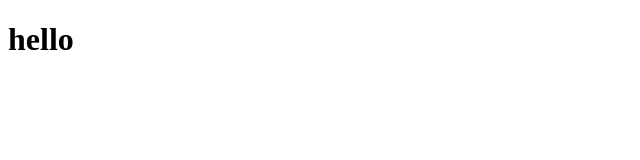
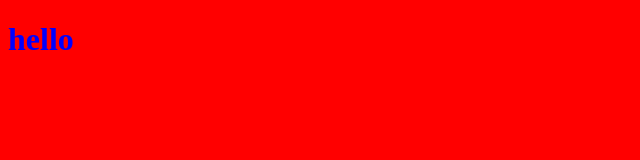
Before and after one commit to andreiradufrandes/Gitfolder, a plain HTML site: page index.html in a window 1280 px wide. Shown: the whole page, without its empty margins (0-640 px from the left). Drawn offline with Linux system fonts and the light colour scheme.

Commit message:
Linked the html page to the css, changed he background color and header color

```diff
--- a/index.html
+++ b/index.html
@@ -5,6 +5,7 @@
     <meta http-equiv="X-UA-Compatible" content="IE=edge">
     <meta name="viewport" content="width=device-width, initial-scale=1.0">
     <title>New document</title>
+    <link rel="stylesheet" href="styles.css">
 </head>
 <body>
     <h1>hello</h1>
--- a/styles.css
+++ b/styles.css
@@ -0,0 +1,6 @@
+body{
+    background: red;
+}
+h1{
+    color: blue;
+}
```
